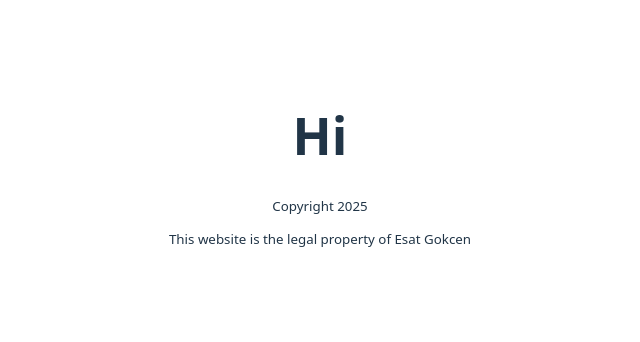
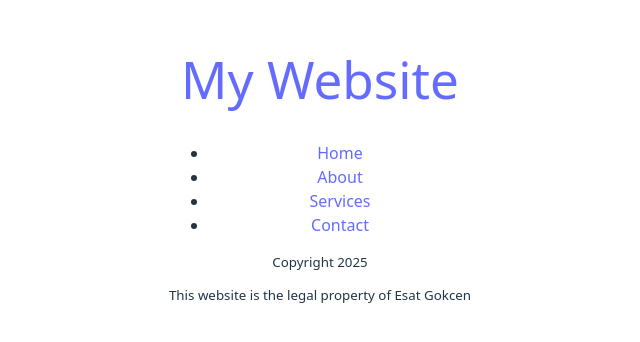
Before and after one commit to EsatGokcen/StMarys_CS7005, a React (Vite) app in the folder week6+week7/vite-project/: page / in a window 1280 px wide. Shown: the part 232-574 px from the top of the page, without its empty margins (320-960 px from the left). Built offline with nearby package versions, Linux system fonts and the light colour scheme.

Commit message:
new header for vite project

```diff
--- a/week6+week7/vite-project/src/components/Header.jsx
+++ b/week6+week7/vite-project/src/components/Header.jsx
@@ -1,5 +1,19 @@
 function Header() {
-    return <h1>Hi</h1>
+    return (
+        <>
+            <h1 class="site-title">
+                <a href="index.html">My Website</a>
+            </h1>
+            <nav role="Navigation">
+                <ul id="nav-list">
+                    <li><a href="index.html" class="active">Home</a></li>
+                    <li><a href="about.html">About</a></li>
+                    <li><a href="gallery.html">Services</a></li>
+                    <li><a href="contact.html">Contact</a></li>
+                </ul>
+            </nav>
+        </>
+    )
 }
 
 export default Header
```
